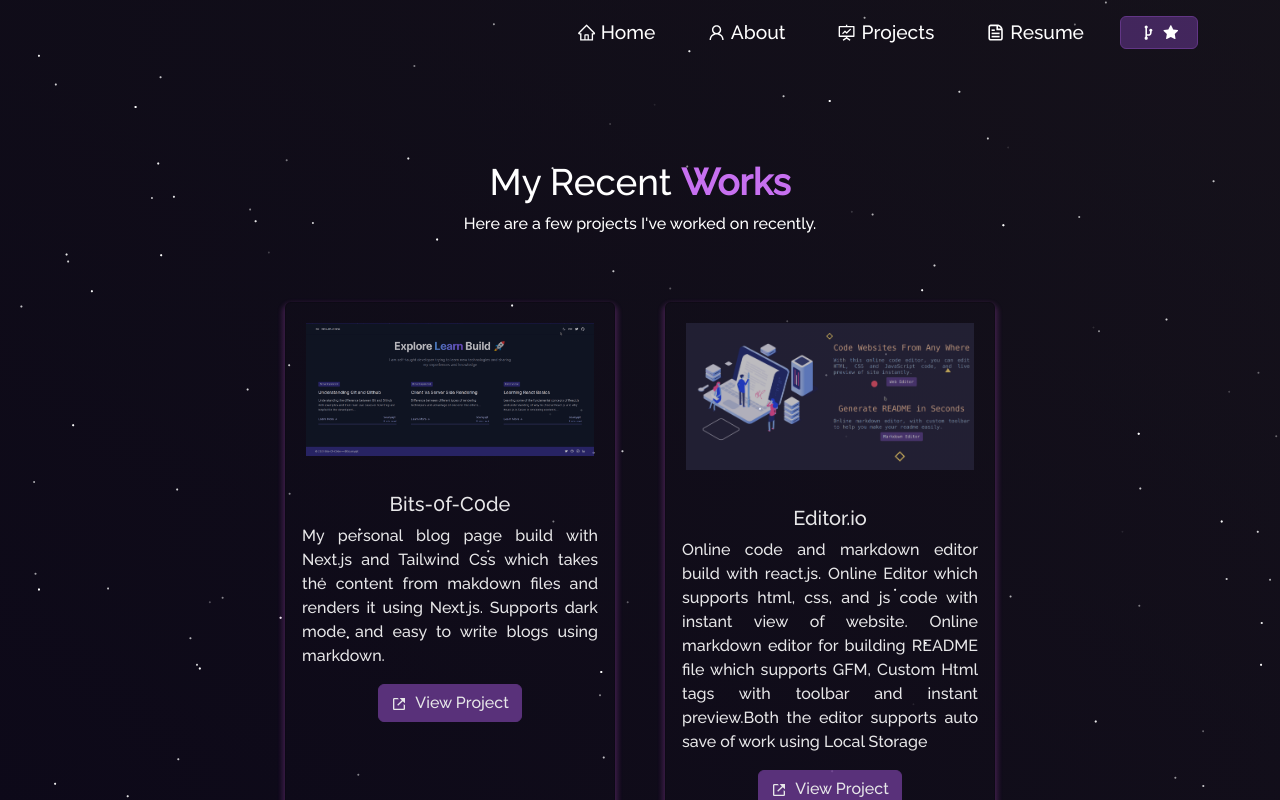
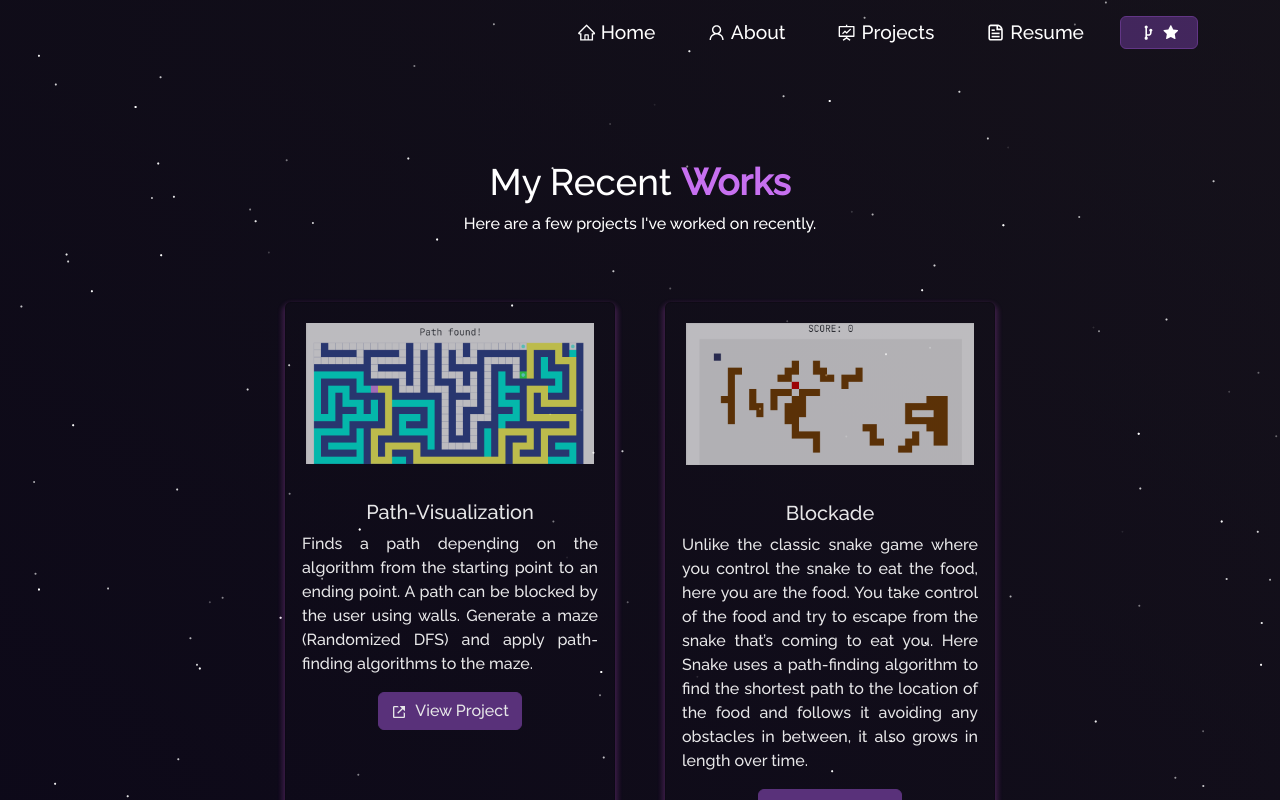
Before and after one commit to Jagadeeshftw/Next_Level_Portfolio, a React (Create React App) app: page /project in a window 1280 px wide. Shown: the top 800 px of the page. Built offline with nearby package versions, Linux system fonts and the light colour scheme.

Commit message:
Adding Projects

```diff
--- a/src/components/Projects/Projects.js
+++ b/src/components/Projects/Projects.js
@@ -2,8 +2,8 @@
 import { Container, Row, Col } from "react-bootstrap";
 import ProjectCard from "./ProjectCards";
 import Particle from "../Particle";
-import editor from "../../Assets/Projects/codeEditor.png";
-import bitsOfCode from "../../Assets/Projects/blog.png";
+import reverseSnake from "../../Assets/Projects/reverse_snake.png";
+import pathVisualization from "../../Assets/Projects/path-visual.png";
 
 function Projects() {
   return (
@@ -17,69 +17,28 @@
           Here are a few projects I've worked on recently.
         </p>
         <Row style={{ justifyContent: "center", paddingBottom: "10px" }}>
-          {/* <Col md={4} className="project-card">
-            <ProjectCard
-              imgPath={chatify}
-              isBlog={false}
-              title="Chatify"
-              description="Personal Chat Room or Workspace to share resources and hangout with friends build with react.js, Material-UI, and Firebase. Have features which allows user for realtime messaging, image sharing as well as supports reactions on messages."
-               link="https://github.com/soumyajit4419/Chatify"
-
-            />
-          </Col> */}
-
           <Col md={4} className="project-card">
             <ProjectCard
-              imgPath={bitsOfCode}
+              imgPath={pathVisualization}
               isBlog={false}
-              title="Bits-0f-C0de"
-              description="My personal blog page build with Next.js and Tailwind Css which takes the content from makdown files and renders it using Next.js. Supports dark mode and easy to write blogs using markdown."
-              // link="https://github.com/soumyajit4419/Bits-0f-C0de"
-              link="#"
+              title="Path-Visualization"
+              description="Finds a path depending on the algorithm from the starting point to an ending point. A path can be blocked by the user
+              using walls. Generate a maze (Randomized DFS) and apply path-finding algorithms to the maze."
+              link="https://jagadeeshftw.github.io/PathVisualization/"
             />
           </Col>
 
           <Col md={4} className="project-card">
             <ProjectCard
-              imgPath={editor}
+              imgPath={reverseSnake}
               isBlog={false}
-              title="Editor.io"
-              description="Online code and markdown editor build with react.js. Online Editor which supports html, css, and js code with instant view of website. Online markdown editor for building README file which supports GFM, Custom Html tags with toolbar and instant preview.Both the editor supports auto save of work using Local Storage"
-              // link="https://github.com/soumyajit4419/Editor.io"
-              link="#"
+              title="Blockade"
+              description="Unlike the classic snake game where you control the snake to eat the food, here you are the food. You take control of the food
+              and try to escape from the snake that’s coming to eat you. Here Snake uses a path-finding algorithm to find the shortest path to the location
+              of the food and follows it avoiding any obstacles in between, it also grows in length over time."
+              link="https://jagadeeshftw.github.io/Reverse_snake/"
             />
           </Col>
-
-          {/* <Col md={4} className="project-card">
-            <ProjectCard
-              imgPath={leaf}
-              isBlog={false}
-              title="Plant AI"
-              description="Used the plant disease dataset from Kaggle and trained a image classifer model using 'PyTorch' framework using CNN and Transfer Learning with 38 classes of various plant leaves. The model was successfully able to detect diseased and healthy leaves of 14 unique plants. I was able to achieve an accuracy of 98% by using Resnet34 pretrained model."
-              link="https://github.com/soumyajit4419/Plant_AI"
-            />
-          </Col>
-
-          <Col md={4} className="project-card">
-            <ProjectCard
-              imgPath={suicide}
-              isBlog={false}
-              title="Ai For Social Good"
-              description="Using 'Natural Launguage Processing' for the detection of suicide-related posts and user's suicide ideation in cyberspace  and thus helping in sucide prevention."
-              link="https://github.com/soumyajit4419/AI_For_Social_Good"
-            />
-          </Col>
-
-          <Col md={4} className="project-card">
-            <ProjectCard
-              imgPath={emotion}
-              isBlog={false}
-              title="Face Recognition and Emotion Detection"
-              description="Trained a CNN classifier using 'FER-2013 dataset' with Keras and tensorflow backened. The classifier sucessfully predicted the various types of emotions of human. And the highest accuracy obtained with the model was 60.1%.
-              Then used Open-CV to detect the face in an image and then pass the face to the classifer to predict the emotion of a person."
-              link="https://github.com/soumyajit4419/Face_And_Emotion_Detection"
-            />
-          </Col> */}
         </Row>
       </Container>
     </Container>
```
Also changed, not shown: src/Assets/Projects/path-visual.png (added), src/Assets/Projects/reverse_snake.png (added).
